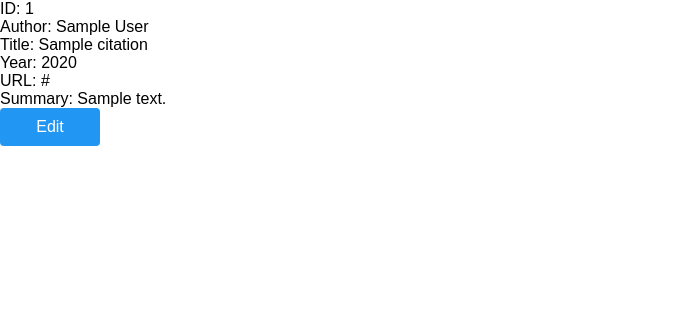
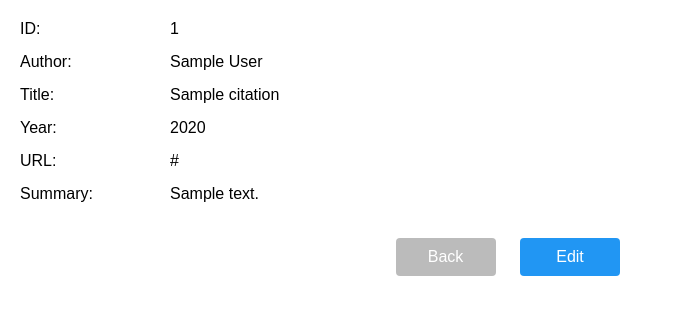
Before and after one commit to riomat13/visual-qa-app, a Flask app: page /reference/item/1 in a window 1280 px wide. Shown: the part 50-365 px from the top of the page, without its empty margins (0-683 px from the left). Run offline with Flask 2, Linux system fonts and the light colour scheme; the visitor is signed in with stand-in values (Sample User, id 1); tables that the repository leaves empty hold one stand-in row (values such as "Sample post").

Commit message:
update item page design and add back button

```diff
--- a/main/web/static/css/main.css
+++ b/main/web/static/css/main.css
@@ -170,7 +170,8 @@ input[type="password"] {
   font-size: 0.9rem;
 }
 
-.content-group, .note-group {
+.content-group,
+.note-group {
   padding: 16px;
 }
 
@@ -204,13 +205,14 @@ input[type="password"] {
 .btn-md {
   font-size: 1rem;
   padding: 10px 16px;
+  width: 100px;
   border-radius: 4px;
-  width: 100px;
 }
 
 .btn-sm {
   font-size: 0.9rem;
   padding: 8px 12px;
+  width: 80px;
   border-radius: 3px;
 }
 
@@ -227,6 +229,11 @@ input[type="password"] {
 .btn-default {
   background-color: #bbb;
   color: #fff;
+}
+
+.btn-default:hover {
+  background-color: #999;
+  opacity: 1.0;
 }
 
 .close {
@@ -308,6 +315,16 @@ input[type="password"] {
   margin: 10px 0;
 }
 
+.item-content-group {
+  padding: 20px;
+  width: 90%;
+  max-width: 600px;
+}
+
+.item-content-group__item {
+  margin-bottom: 15px;
+}
+
 #update-list,
 #reference-table {
   padding: 10px;
--- a/main/web/templates/citation_item.html
+++ b/main/web/templates/citation_item.html
@@ -2,14 +2,35 @@
 {% block title %} - Citation Item{% endblock title %}
 {% block content %}
 {% if item %}
-<ul>
-    <li>ID: {{ item.id }}</li>
-    <li>Author: {{ item.author }}</li>
-    <li>Title: {{ item.title }}</li>
-    <li>Year: {{ item.year }}</li>
-    <li>URL: {{ item.url }}</li>
-    <li>Summary: {{ item.summary }}</li>
-</ul>
-<a class="btn btn-md btn-primary" href="{{ url_for('base.ref_edit', ref_id=item.id) }}">Edit</a>
+<div class="item-content-group">
+  <div class="row item-content-group__item">
+    <div class="col-25">ID:</div>
+    <div class="c0l-75">{{ item.id }}</div>
+  </div>
+  <div class="row item-content-group__item">
+    <div class="col-25">Author:</div>
+    <div class="c0l-75">{{ item.author }}</div>
+  </div>
+  <div class="row item-content-group__item">
+    <div class="col-25">Title:</div>
+    <div class="c0l-75">{{ item.title }}</div>
+  </div>
+  <div class="row item-content-group__item">
+    <div class="col-25">Year:</div>
+    <div class="c0l-75">{{ item.year }}</div>
+  </div>
+  <div class="row item-content-group__item">
+    <div class="col-25">URL:</div>
+    <div class="c0l-75">{{ item.url }}</div>
+  </div>
+  <div class="row item-content-group__item">
+    <div class="col-25">Summary:</div>
+    <div class="c0l-75">{{ item.summary }}</div>
+  </div>
+  <div class="row form-btn-group">
+    <a href="{{ url_for('base.list_ref_items_all') }}" class="btn btn-md btn-default">Back</a>
+    <a class="btn btn-md btn-primary" href="{{ url_for('base.ref_edit', item_id=item.id) }}">Edit</a>
+  </div>
+</div>
 {% endif %}
 {% endblock content %}
--- a/main/web/views.py
+++ b/main/web/views.py
@@ -161,6 +161,8 @@ def update_edit(item_id):
         update.content = form.content.data
         update.save()
         return redirect(url_for('base.note'))
+
+    # set initial values
     form.content.data = update.content
     return render_template('update_form.html', form=form)
 
@@ -200,10 +202,10 @@ def list_ref_item(item_id):
     return render_template('citation_item.html', item=item)
 
 
-@base.route('/reference/edit/<int:ref_id>', methods=['GET', 'PUT'])
+@base.route('/reference/edit/<int:item_id>', methods=['GET', 'PUT'])
 @login_required(admin=True)
-def ref_edit(ref_id):
-    cite = Citation.get(ref_id)
+def ref_edit(item_id):
+    cite = Citation.get(item_id)
 
     form = CitationForm()
     if form.validate_on_submit():
```
Also changed, not shown: main/web/templates/update_item.html (+22 -7 lines).
